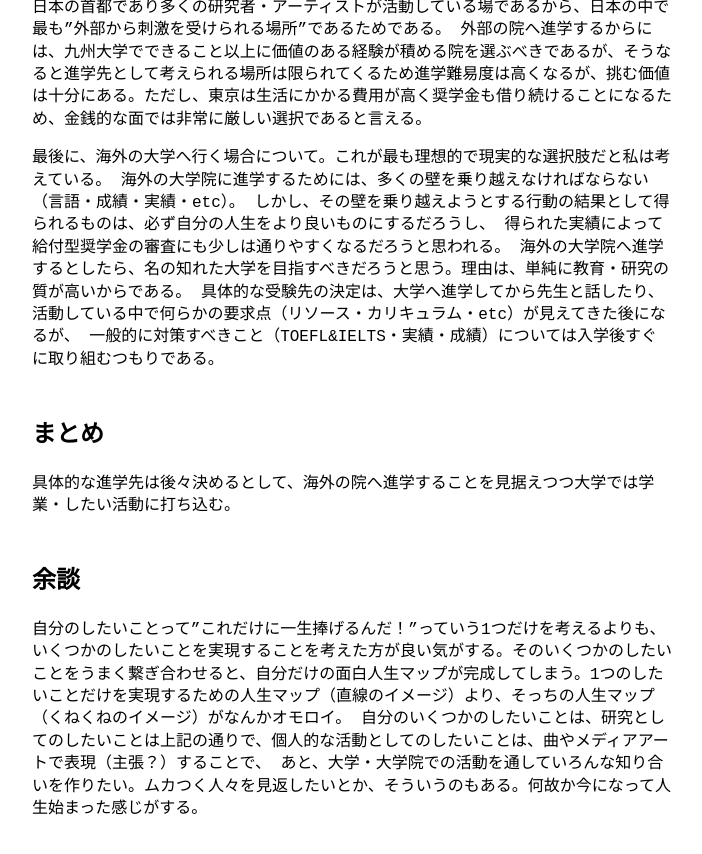
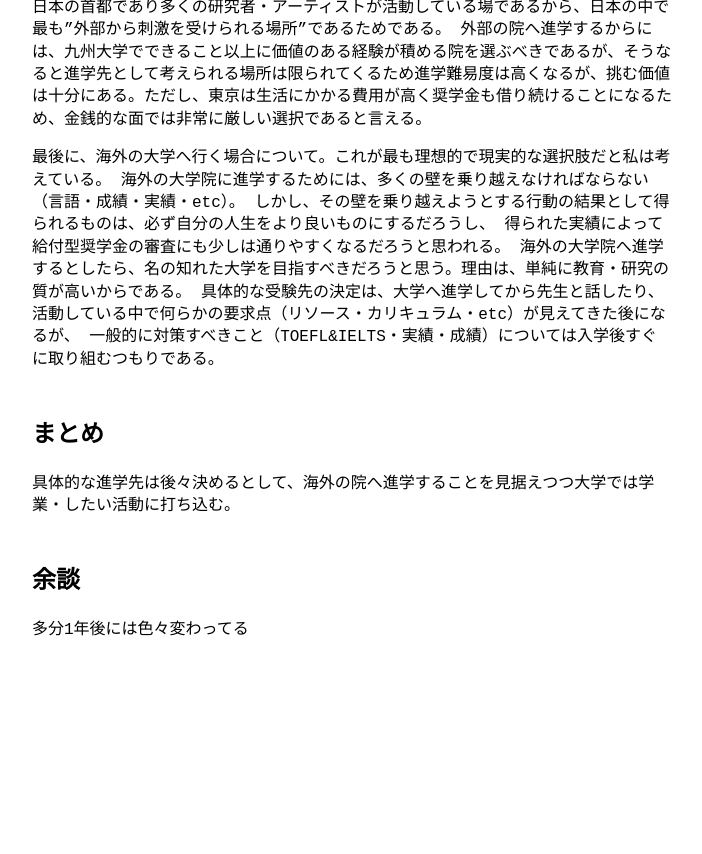
Before and after one commit to orrepic/orrepic.github.io, a Jekyll site: the page built from _posts/2022-12-25-korekara2022.md, in a window 1280 px wide and 900 px high, scrolled down 3262 px. Shown: the top 854 px of the window, without its empty margins (288-990 px from the left). Built offline with Jekyll 4.4.1, drawn with Linux system fonts in a browser that asks for light colours; after the commit the page ends 3983 px from its top, so only the background shows below that.

Commit message:
Add sentence

```diff
--- a/_posts/2022-12-25-korekara2022.md
+++ b/_posts/2022-12-25-korekara2022.md
@@ -118,6 +118,4 @@ category: diary
 
 ## 余談
 
-自分のしたいことって”これだけに一生捧げるんだ！”っていう1つだけを考えるよりも、いくつかのしたいことを実現することを考えた方が良い気がする。そのいくつかのしたいことをうまく繋ぎ合わせると、自分だけの面白人生マップが完成してしまう。1つのしたいことだけを実現するための人生マップ（直線のイメージ）より、そっちの人生マップ（くねくねのイメージ）がなんかオモロイ。
-自分のいくつかのしたいことは、研究としてのしたいことは上記の通りで、個人的な活動としてのしたいことは、曲やメディアアートで表現（主張？）することで、
-あと、大学・大学院での活動を通していろんな知り合いを作りたい。ムカつく人々を見返したいとか、そういうのもある。何故か今になって人生始まった感じがする。
+多分1年後には色々変わってる
```
Also changed, not shown: 2 other files.
